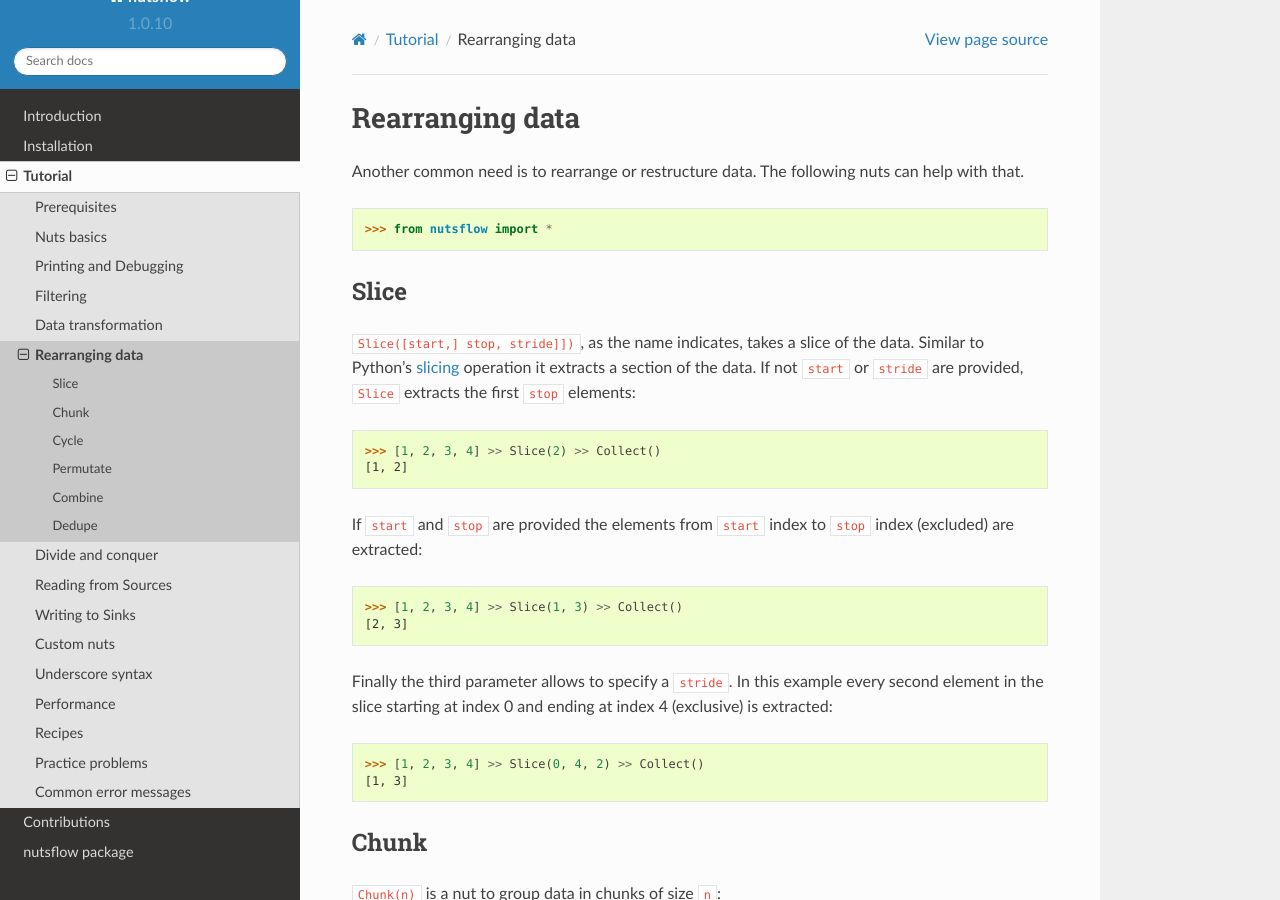
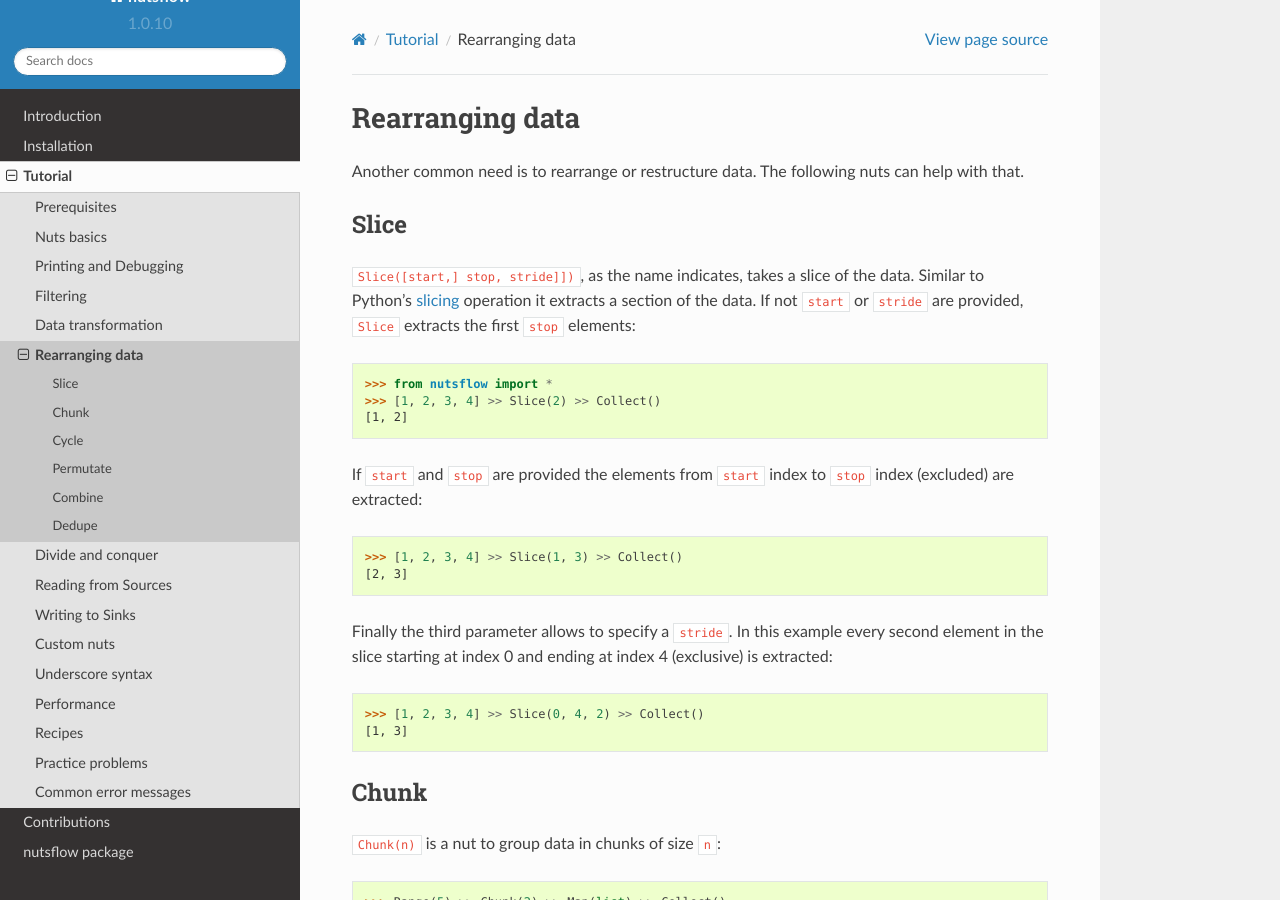
Before and after one commit to maet3608/nuts-flow, a Sphinx documentation site: the page built from sphinx/source/tutorial/rearranging.rst, in a window 1280 px wide and 900 px high. Built offline with Sphinx 7.4.7 and the Read the Docs theme 2.0.0, drawn with Linux system fonts in a browser that asks for light colours; formulas are drawn with MathJax 3; some of the changed lines change nothing that is shown.

Commit message:
doctest formatting fixed

```diff
--- a/sphinx/source/tutorial/rearranging.rst
+++ b/sphinx/source/tutorial/rearranging.rst
@@ -5,8 +5,6 @@ Rearranging data
 
 Another common need is to rearrange or restructure data. The following nuts
 can help with that.
-
->>> from nutsflow import *
 
 
 Slice
@@ -18,6 +16,7 @@ data. Similar to Python's
 operation it extracts a section of the data. If not ``start`` or ``stride``
 are provided, ``Slice`` extracts the first ``stop`` elements:
 
+>>> from nutsflow import *
 >>> [1, 2, 3, 4] >> Slice(2) >> Collect()
 [1, 2]
 
--- a/sphinx/source/tutorial/recipes.rst
+++ b/sphinx/source/tutorial/recipes.rst
@@ -37,7 +37,6 @@ a dictionary
 
 >>> from nutsflow import *
 >>> fpath = 'tests/data/arab2num.csv'
-
 >>> arab2roman = ReadCSV(fpath) >> Drop(1) >> MapCol(0, int) >> Collect(dict)
 >>> arab2roman[2]
 'II'
--- a/sphinx/source/tutorial/sinks.rst
+++ b/sphinx/source/tutorial/sinks.rst
@@ -27,6 +27,7 @@
 
 >>> dict([('one', 1), ('four', 2)] >> MapCol(1, Square()))
 {'four': 4, 'one': 1}
+
 
 .. code::
 
```
